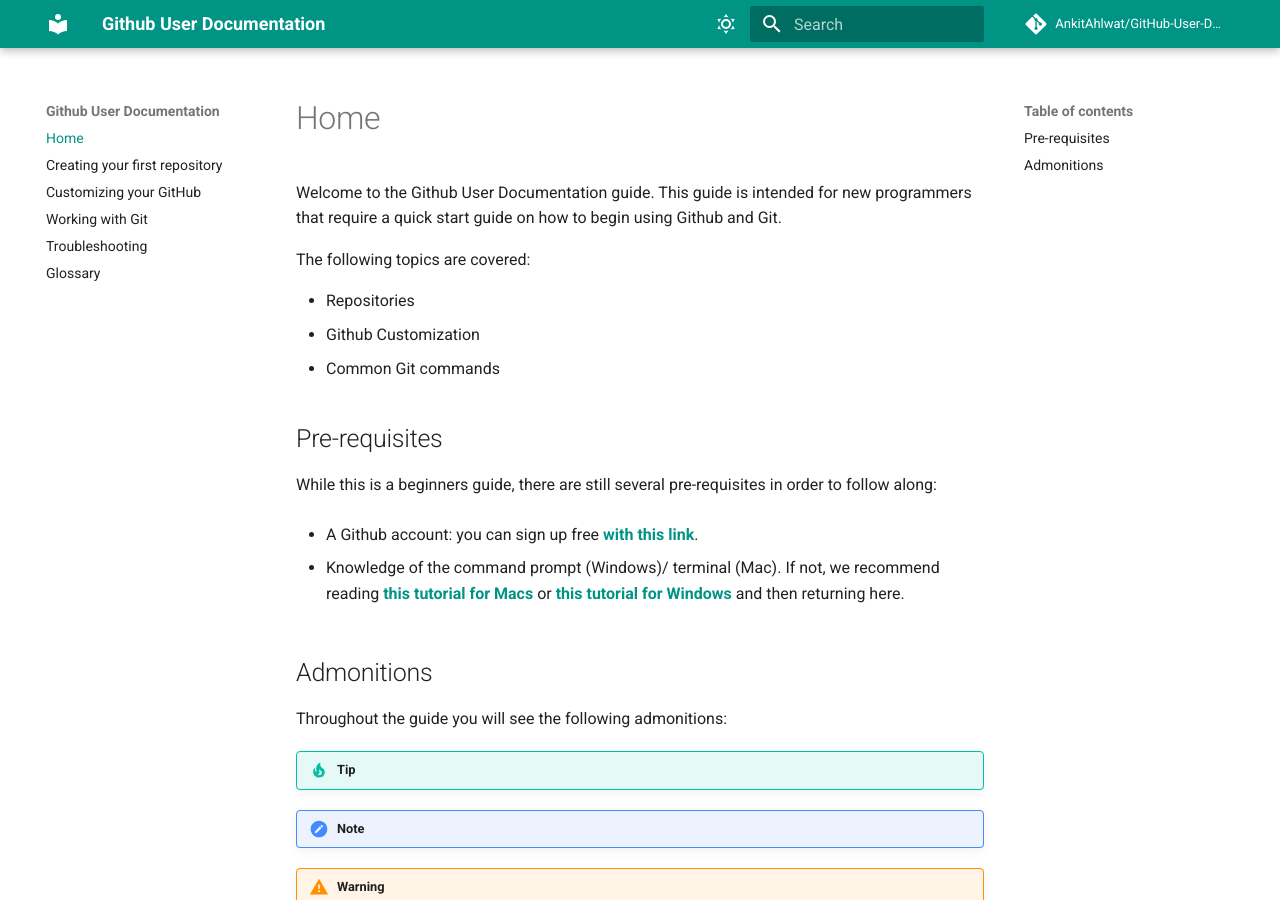
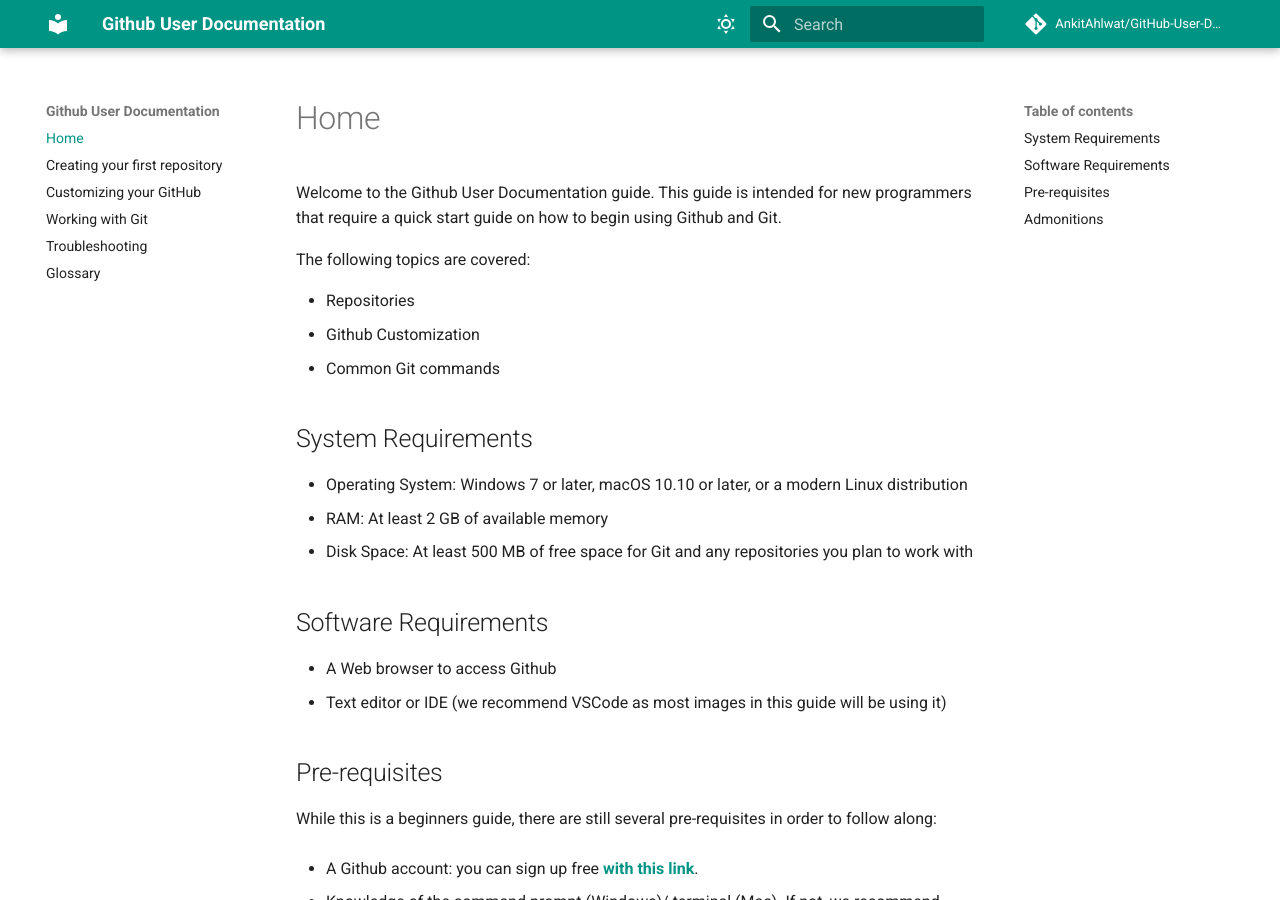
Before and after one commit to AnkitAhlwat/GitHub-User-Documentation, an MkDocs documentation site: the page built from docs/index.md, in a window 1280 px wide and 900 px high. Built offline with MkDocs 1.6.1 and Material for MkDocs 9.7.7, drawn with Linux system fonts in a browser that asks for light colours; comment, search, counter and statistics services are not loaded.

Commit message:
Improve home page

```diff
--- a/docs/index.md
+++ b/docs/index.md
@@ -1,3 +1,5 @@
+
+
 Welcome to the Github User Documentation guide. This guide is intended for new programmers that require a quick start guide on how to begin using Github and Git.
 
 The following topics are covered:
@@ -5,6 +7,17 @@
 - Repositories
 - Github Customization
 - Common Git commands
+
+## System Requirements
+
+- Operating System: Windows 7 or later, macOS 10.10 or later, or a modern Linux distribution
+- RAM: At least 2 GB of available memory
+- Disk Space: At least 500 MB of free space for Git and any repositories you plan to work with
+
+## Software Requirements
+
+- A Web browser to access Github
+- Text editor or IDE (we recommend VSCode as most images in this guide will be using it)
 
 ## Pre-requisites
 
```
Also changed, not shown: README.md (+3 -1 lines).
